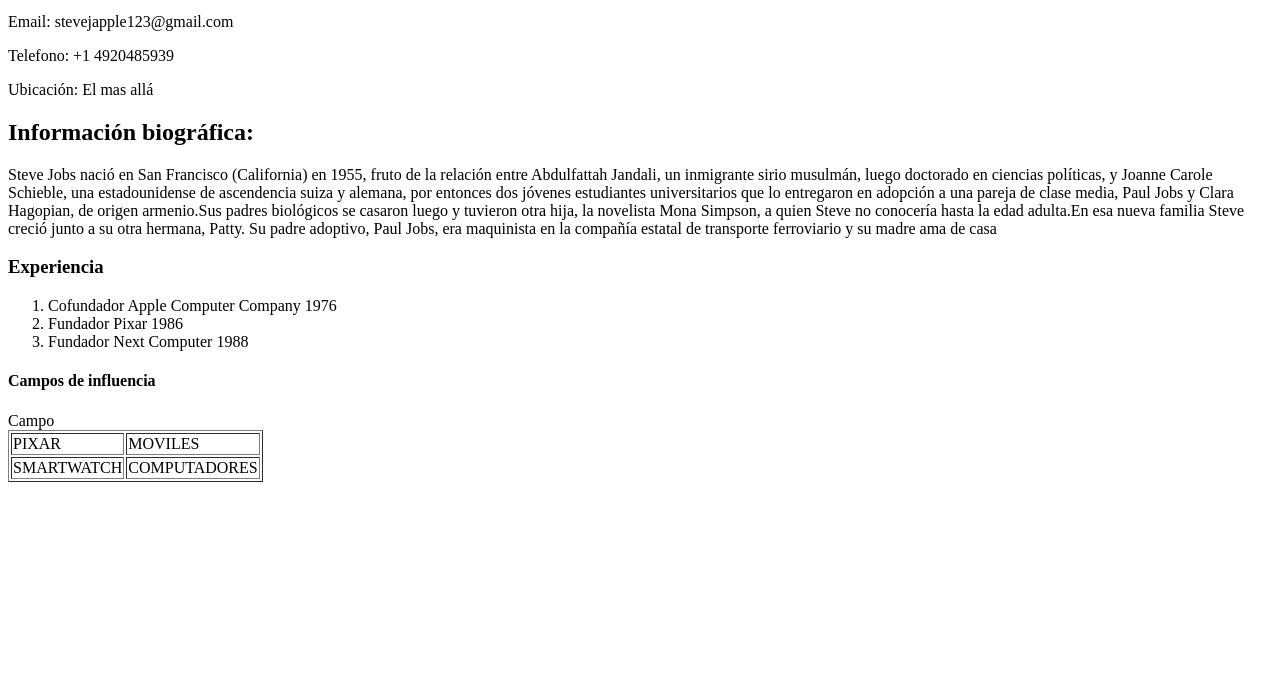
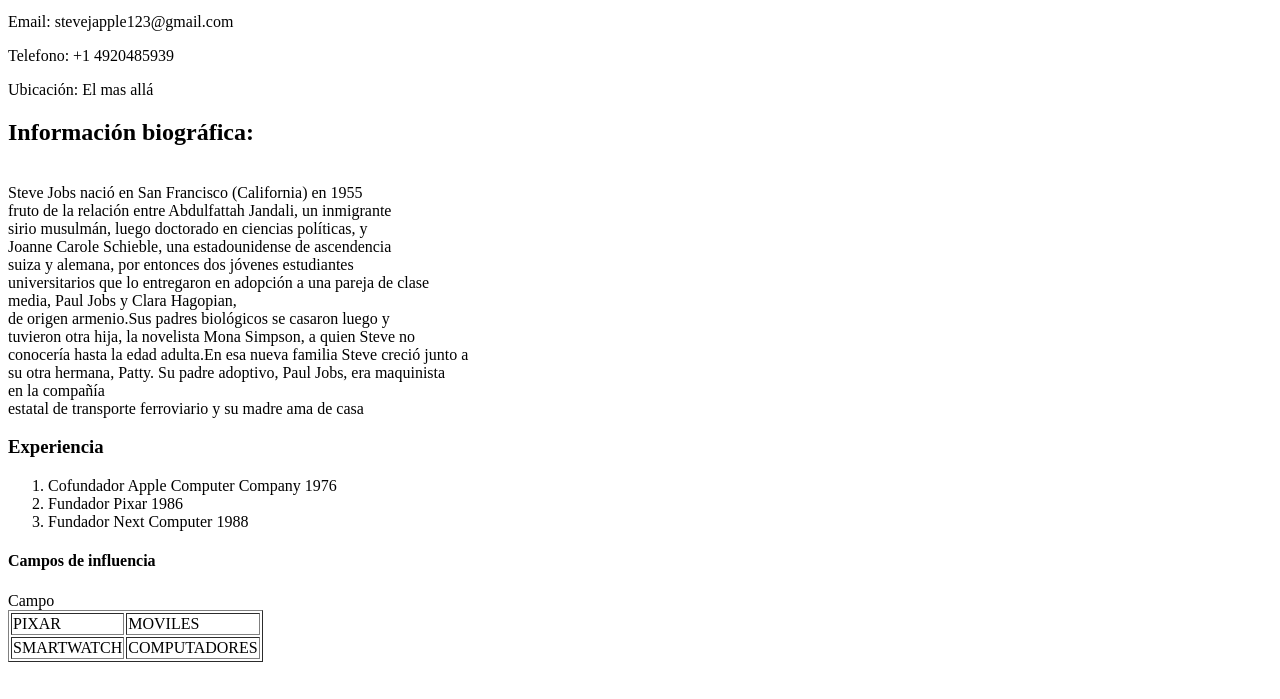
Before and after one commit to mpramos/Ada-Practica-HTML, a plain HTML site: page index.html in a window 1280 px wide. Shown: the part 101-800 px from the top of the page. Drawn offline with Linux system fonts and the light colour scheme.

Commit message:
se arreglaron detalles

```diff
--- a/index.html
+++ b/index.html
@@ -4,7 +4,7 @@
     <meta charset="UTF-8" />
     <meta http-equiv="X-UA-Compatible" content="IE=edge" />
     <meta name="viewport" content="width=device-width, initial-scale=1.0" />
-    <title>Document</title>
+    <title>Steve Jobs</title>
   </head>
   <body>
     <h1>Información general:</h1>
@@ -14,17 +14,17 @@
     <p>Ubicación: El mas allá</p>
 
     <h2>Información biográfica:</h2>
-    <p>
-      Steve Jobs nació en San Francisco (California) en 1955, fruto de la
-      relación entre Abdulfattah Jandali, un inmigrante sirio musulmán, luego
-      doctorado en ciencias políticas, y Joanne Carole Schieble, una
-      estadounidense de ascendencia suiza y alemana, por entonces dos jóvenes
-      estudiantes universitarios que lo entregaron en adopción a una pareja de
-      clase media, Paul Jobs y Clara Hagopian, de origen armenio.Sus padres
-      biológicos se casaron luego y tuvieron otra hija, la novelista Mona
-      Simpson, a quien Steve no conocería hasta la edad adulta.En esa nueva
-      familia Steve creció junto a su otra hermana, Patty. Su padre adoptivo,
-      Paul Jobs, era maquinista en la compañía estatal de transporte ferroviario
+    <br>
+      Steve Jobs nació en San Francisco (California) en 1955</br> fruto de la
+      relación entre Abdulfattah Jandali, un inmigrante </br> sirio musulmán, luego
+      doctorado en ciencias políticas, y </br>Joanne Carole Schieble, una
+      estadounidense de ascendencia </br>suiza y alemana, por entonces dos jóvenes
+      estudiantes </br>universitarios que lo entregaron en adopción a una pareja de
+      clase </br> media, Paul Jobs y Clara Hagopian,</br> de origen armenio.Sus padres
+      biológicos se casaron luego y</br> tuvieron otra hija, la novelista Mona
+      Simpson, a quien Steve no</br> conocería hasta la edad adulta.En esa nueva
+      familia Steve creció junto a</br> su otra hermana, Patty. Su padre adoptivo,
+      Paul Jobs, era maquinista</br> en la compañía </br>estatal de transporte ferroviario
       y su madre ama de casa
     </p>
     <h3>Experiencia</h3>
```
